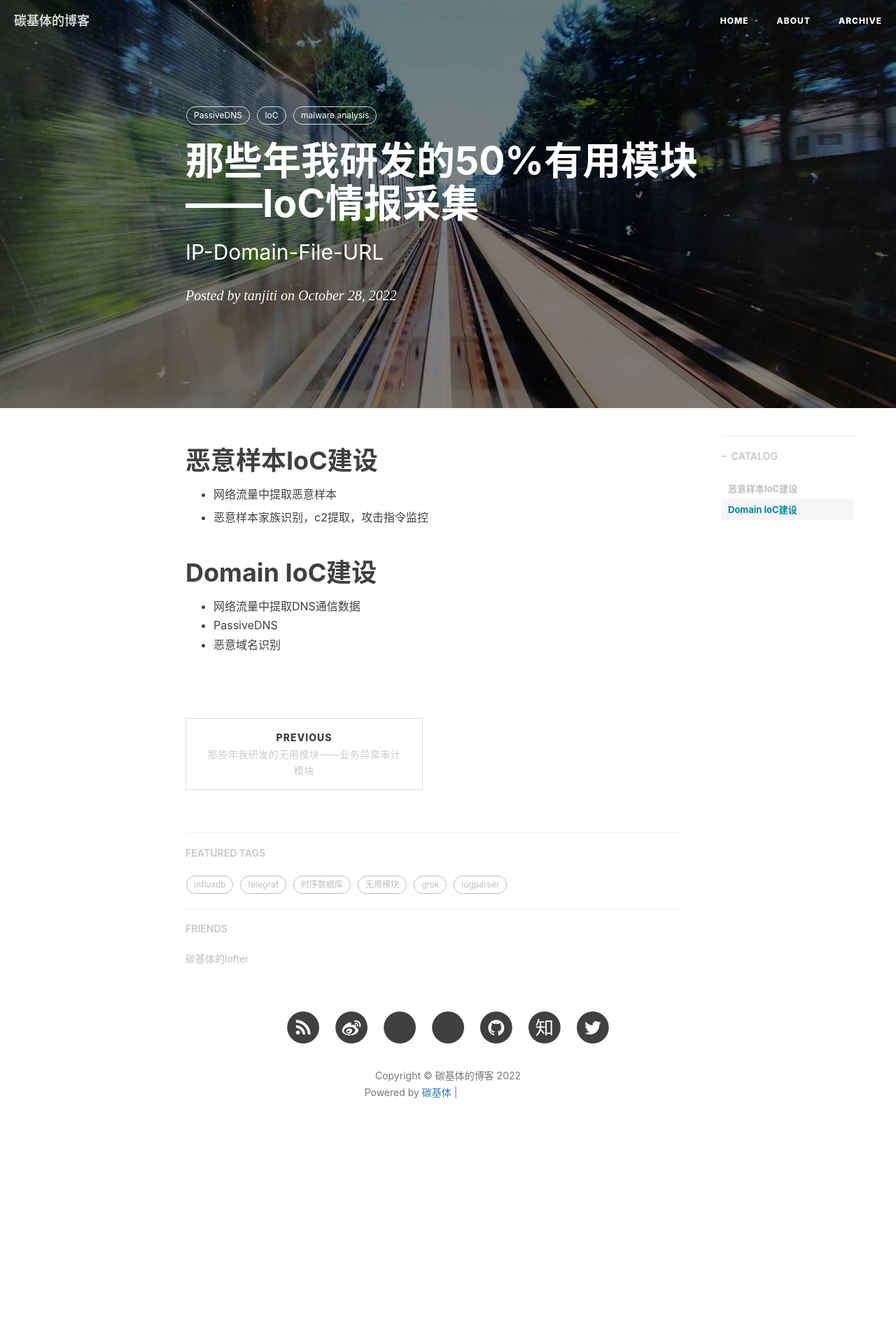
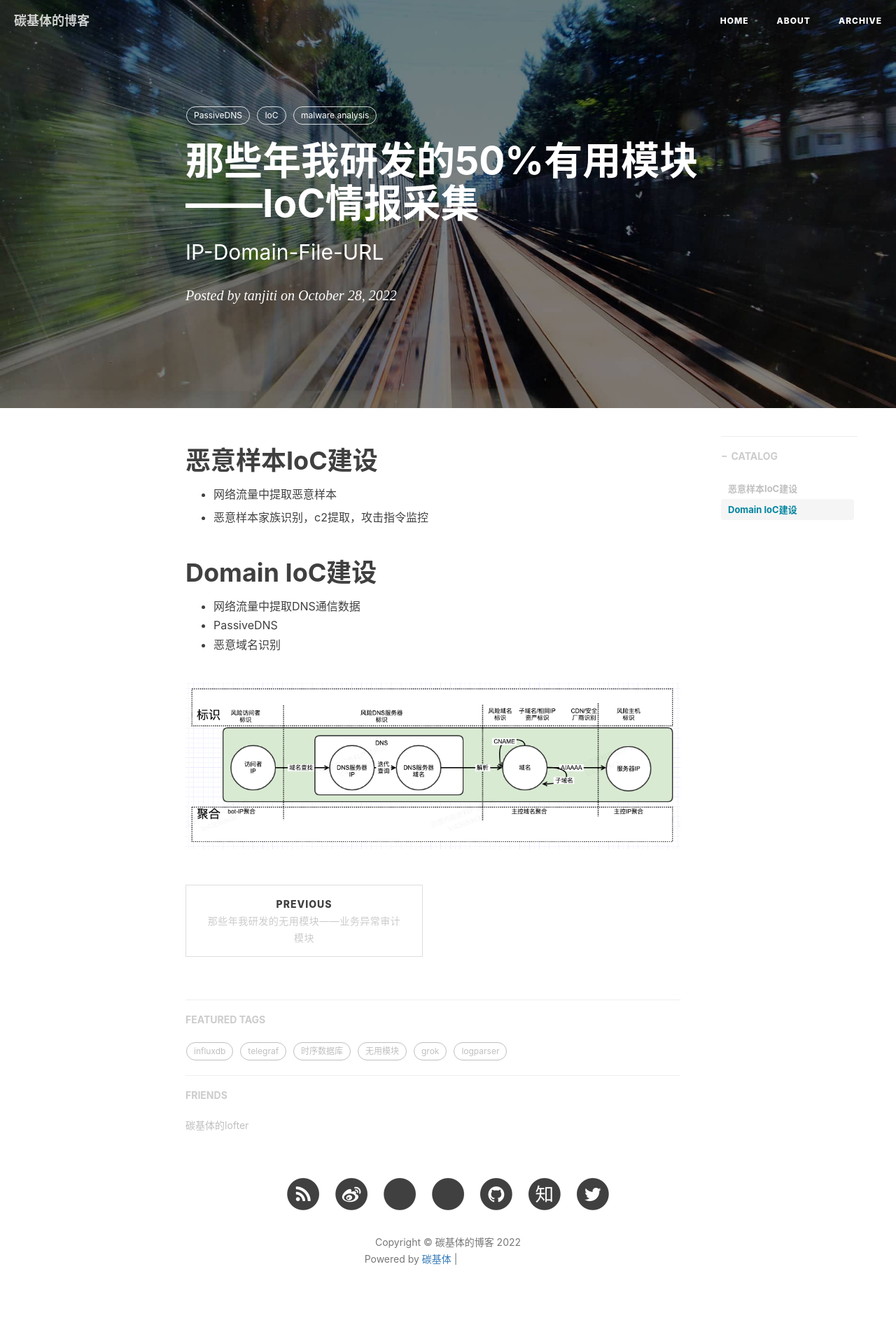
Before and after one commit to tanjiti/tanjiti.github.io, a Jekyll site: the page built from _posts/2022-10-28-那些年我研发的无用模块——IoC情报采集.markdown, in a window 1280 px wide. Shown: the whole page at 70% size. Built offline with Jekyll 4.4.1, drawn with Linux system fonts in a browser that asks for light colours; nearby versions of some CDN libraries; comment, search, counter and statistics services are not loaded; before the commit the page ends 1665 px from its top, so only the background shows below that; grey boxes are pictures that could not be loaded.

Commit message:
IoC情报采集

```diff
--- a/_posts/2022-10-28-那些年我研发的无用模块——IoC情报采集.markdown
+++ b/_posts/2022-10-28-那些年我研发的无用模块——IoC情报采集.markdown
@@ -24,4 +24,4 @@ tags:
 - PassiveDNS
 - 恶意域名识别
 
-![](../img/domain-ioc.png)
+![](/img/domain-ioc.png)
```
